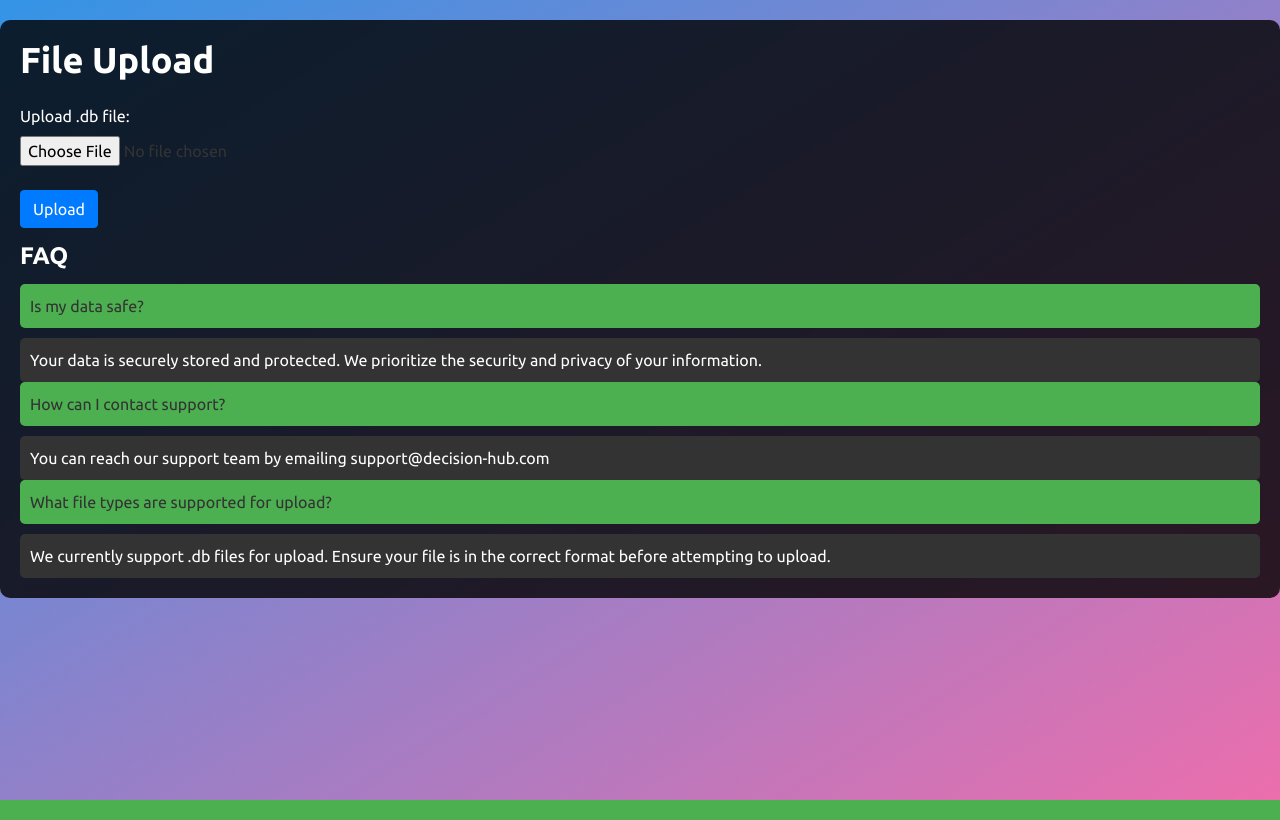
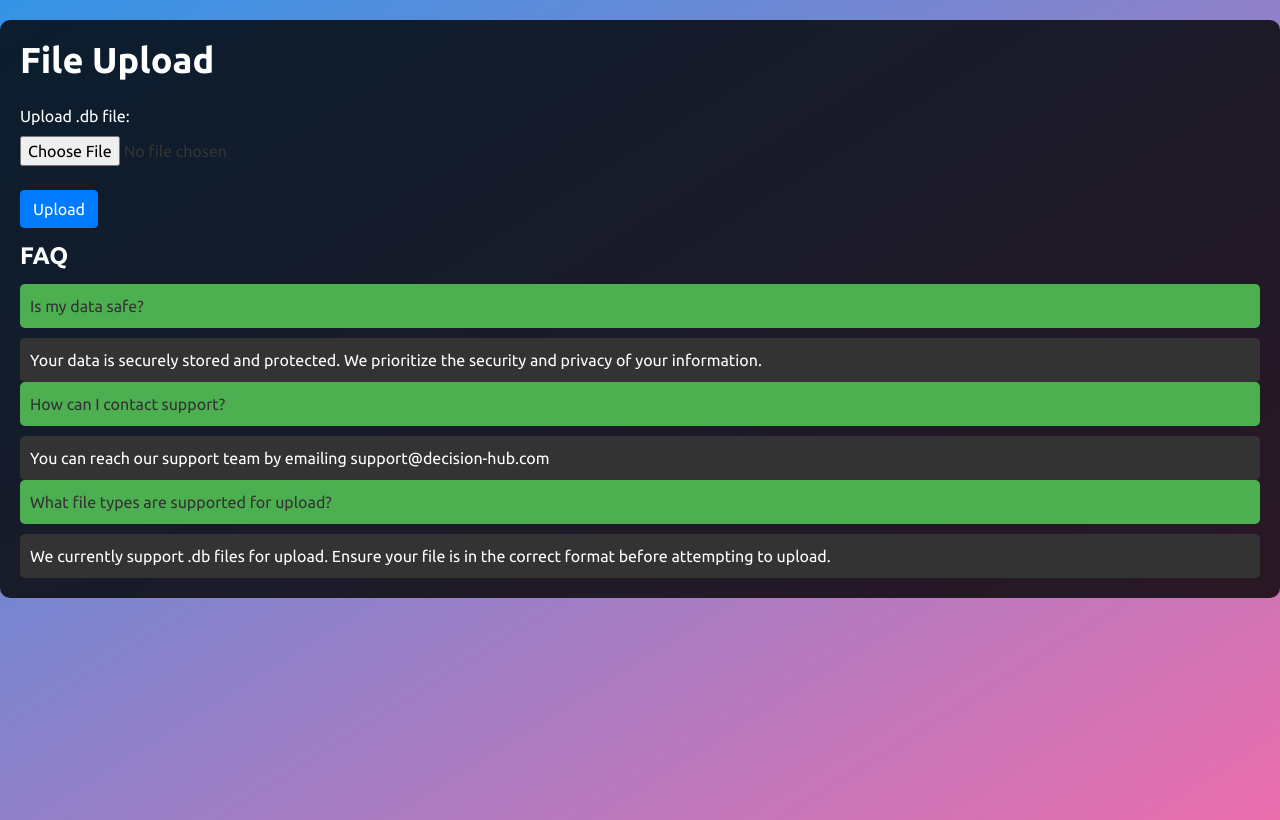
Before and after one commit to Rash023/Decision-Hub, a Flask app: page / in a window 1280 px wide. Run offline with Flask 3, Linux system fonts and the light colour scheme; some libraries are stand-ins or nearby versions.

Commit message:
Updated UI fix

```diff
--- a/DB Query Executor/templates/index.html
+++ b/DB Query Executor/templates/index.html
@@ -17,8 +17,7 @@
             color: #333;
             margin: 0;
             padding: 0;
-            overflow: hidden;
-            height: 100%;
+            min-height: 100vh;
             animation: moveBackground 20s linear infinite;
             background: linear-gradient(to bottom right, #3494e6, #ec6ead);
         }
```
